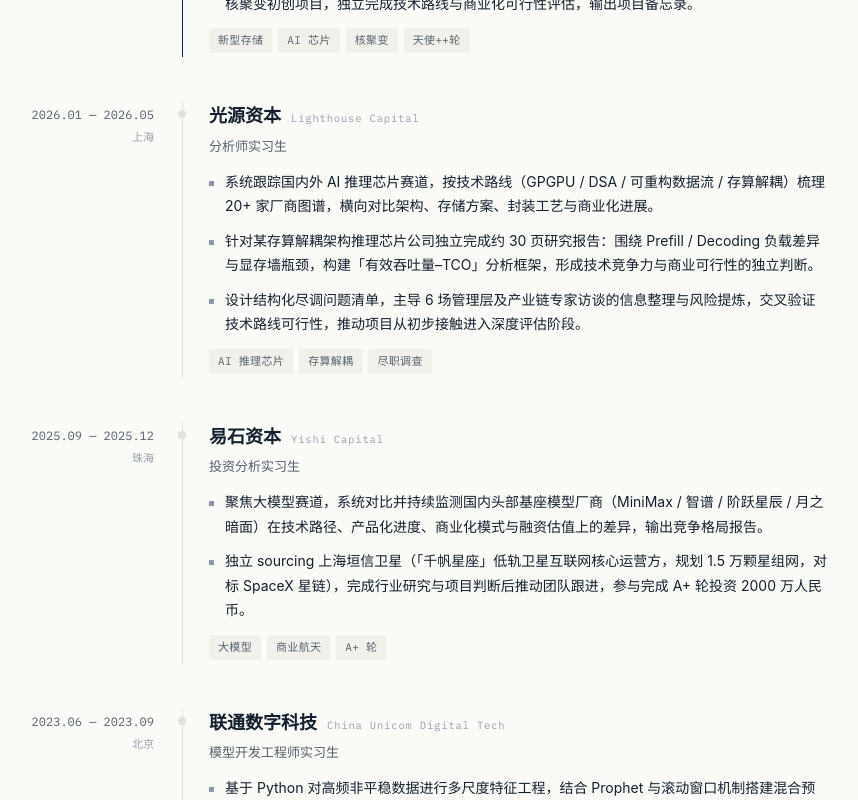
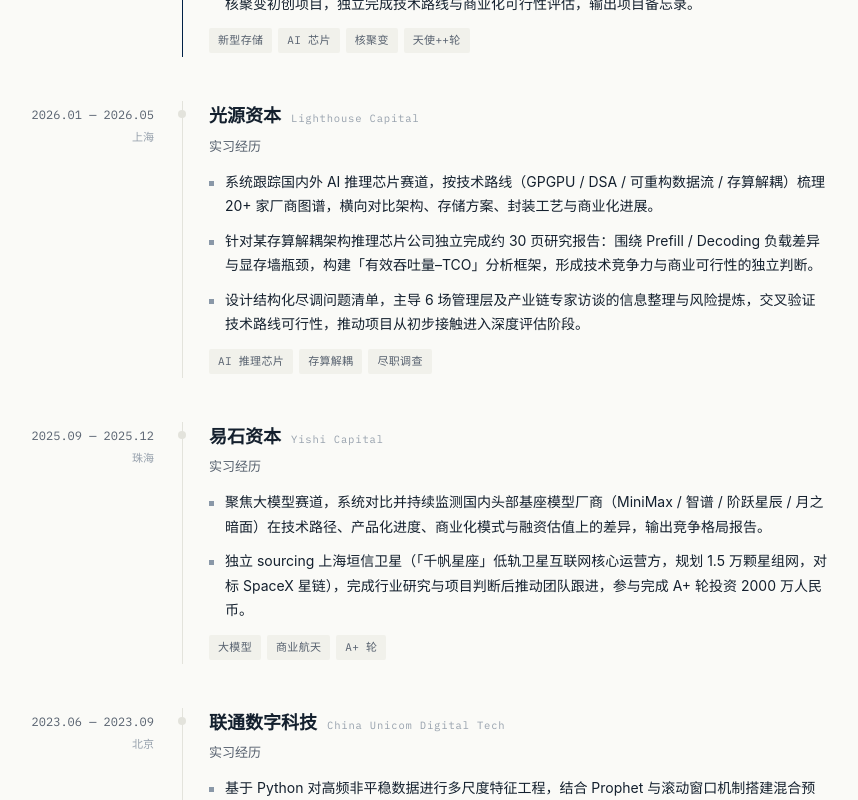
Before and after one commit to wyd0042/Kimming_chen, a React (Vite) app: page / in a window 1280 px wide. Shown: the part 960-1760 px from the top of the page, without its empty margins (224-1082 px from the left). Built offline with nearby package versions, Linux system fonts and the light colour scheme.

Commit message:
Anonymize experience role titles

```diff
--- a/src/JimmyChenSite.jsx
+++ b/src/JimmyChenSite.jsx
@@ -38,7 +38,7 @@
     period: "2026.05 — 至今",           // 时间段
     org: "普洛斯隐山资本",               // 公司名
     orgEn: "GLP Hidden Hill Capital",   // 英文名（可选，留空 "" 则不显示）
-    role: "投资分析实习生",              // 职位
+    role: "实习经历",                  // 职位
     loc: "上海",                        // 城市
     current: true,                      // 是否当前经历（只留一条 true）
     bullets: [                          // 工作内容，每条一个字符串
@@ -52,7 +52,7 @@
     period: "2026.01 — 2026.05",
     org: "光源资本",
     orgEn: "Lighthouse Capital",
-    role: "分析师实习生",
+    role: "实习经历",
     loc: "上海",
     current: false,
     bullets: [
@@ -66,7 +66,7 @@
     period: "2025.09 — 2025.12",
     org: "易石资本",
     orgEn: "Yishi Capital",
-    role: "投资分析实习生",
+    role: "实习经历",
     loc: "珠海",
     current: false,
     bullets: [
@@ -79,7 +79,7 @@
     period: "2023.06 — 2023.09",
     org: "联通数字科技",
     orgEn: "China Unicom Digital Tech",
-    role: "模型开发工程师实习生",
+    role: "实习经历",
     loc: "北京",
     current: false,
     bullets: [
```
